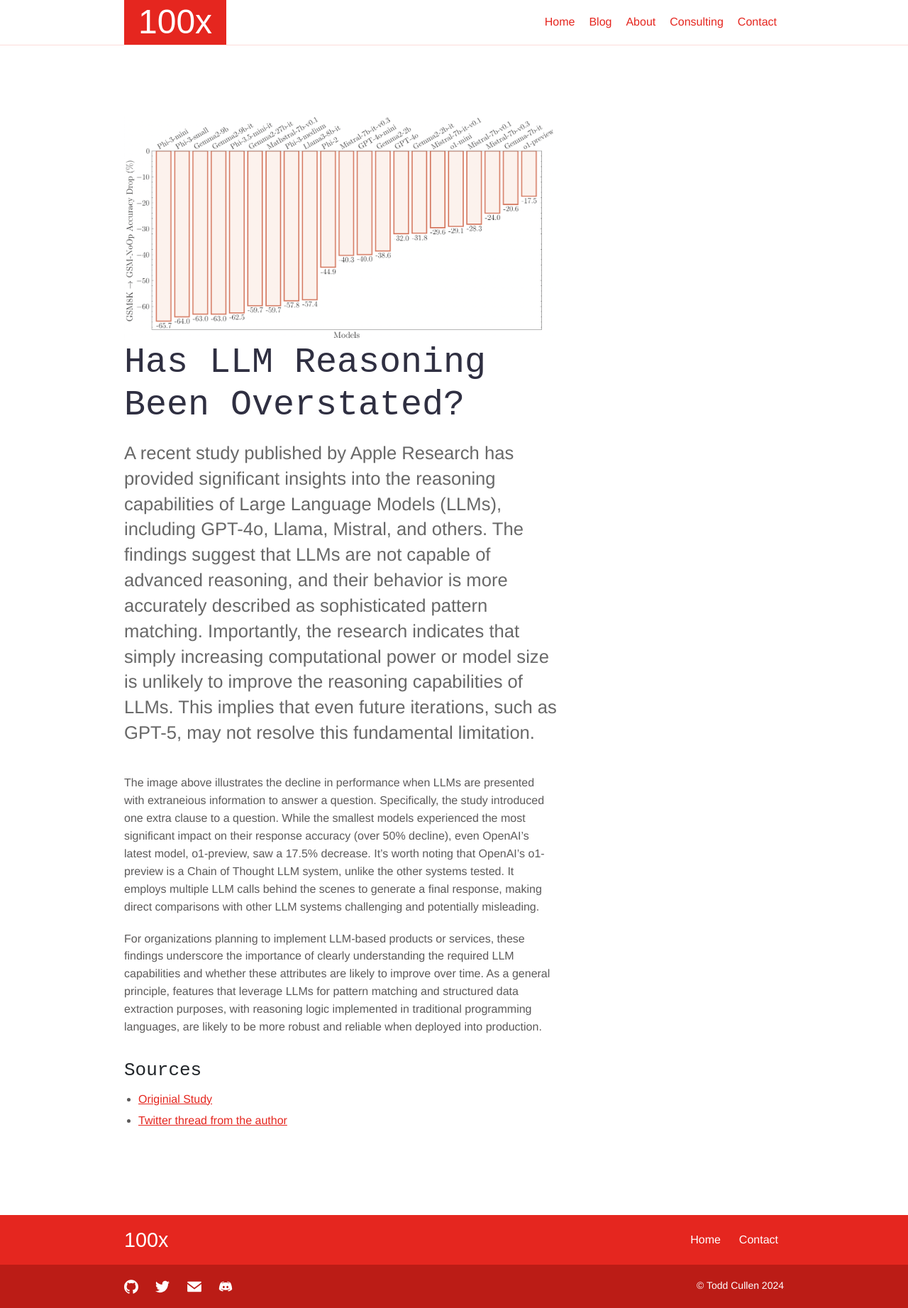
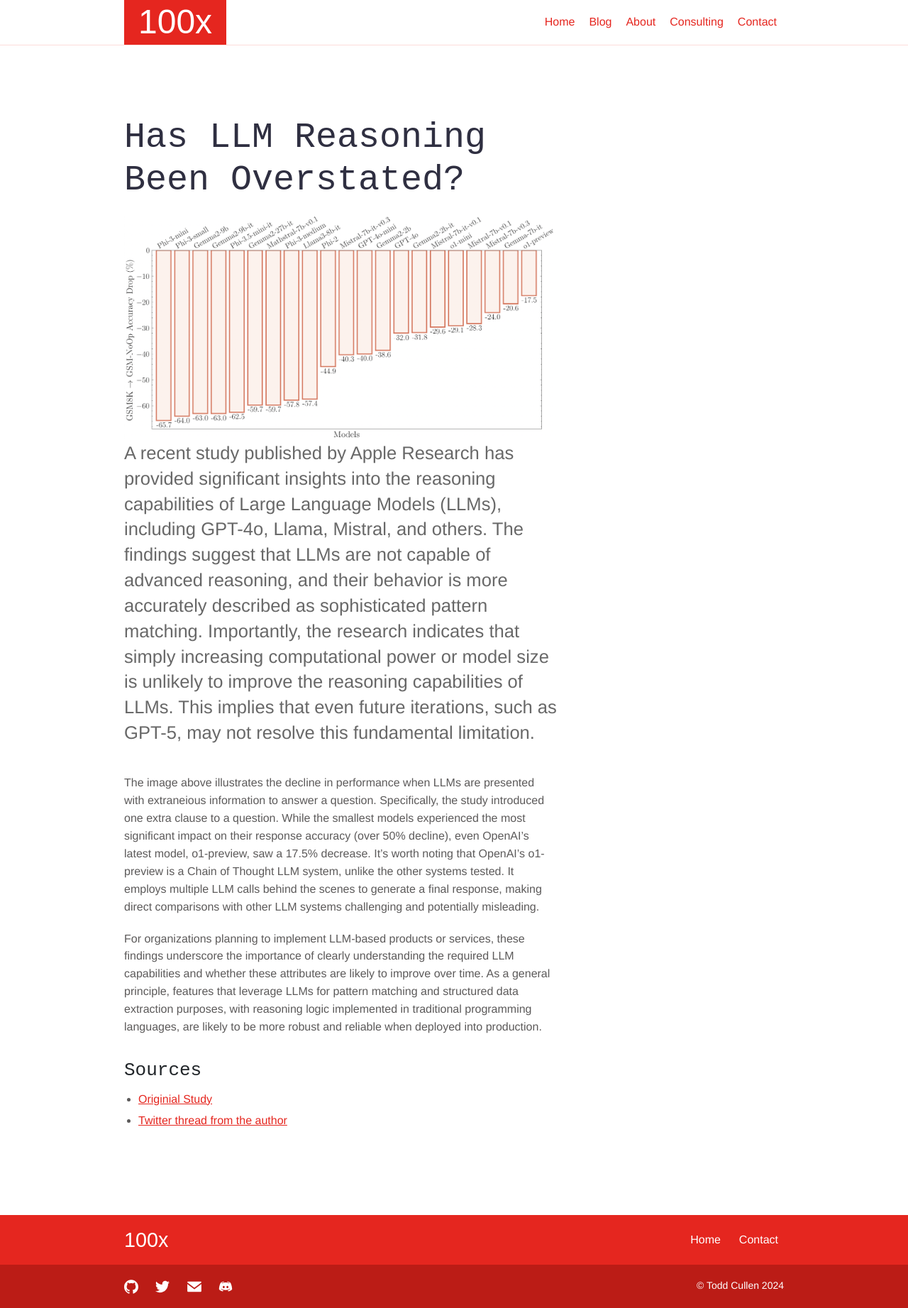
Before and after one commit to Shakakai/100x, a Jekyll site: the page built from _posts/2024-10-11-apple-reasoning-study.md, in a window 1280 px wide. Shown: the whole page at 71% size. Built offline with Jekyll 4.4.1, drawn with Linux system fonts in a browser that asks for light colours; some web fonts are replaced.

Commit message:
updating blog post layout

```diff
--- a/_layouts/post.html
+++ b/_layouts/post.html
@@ -6,13 +6,13 @@ bodyClass: "page-service"
 <div class="container pb-6 pt-6 pt-md-10 pb-md-10">
   <div class="row justify-content-start">
     <div class="col-12 col-md-8">
-      {% if page.image %}
-      <div class="post-image">
-        <img src="{{ page.image | relative_url }}" alt="{{ page.title }}" class="img-fluid">
-      </div>
-      {% endif %}
       <div class="service service-single">
         <h1 class="title">{{page.title}}</h1>
+        {% if page.image %}
+        <div class="post-image">
+          <img src="{{ page.image | relative_url }}" alt="{{ page.title }}" class="img-fluid">
+        </div>
+        {% endif %}
         <div class="content">{{content}}</div>
       </div>
     </div>
```
